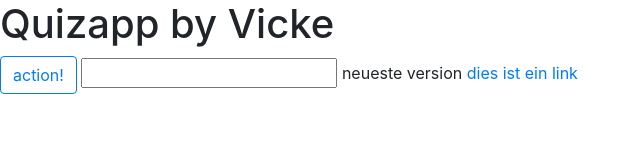
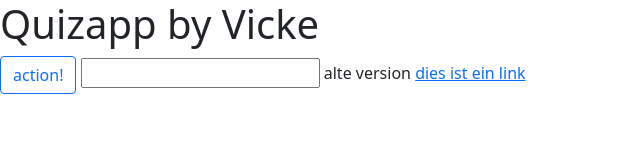
Before and after one commit to v1cke/quizapp, a website: page index.html in a window 1280 px wide. Shown: the whole page, without its empty margins (0-641 px from the left). Drawn offline with nearby package versions, Linux system fonts and the light colour scheme.

Commit message:
newestversion

```diff
--- a/index.html
+++ b/index.html
@@ -12,7 +12,7 @@
 <body>
     <h1>Quizapp by Vicke</h1>
 
-    <button class="btn btn-outline-primary">action!</button> <input type="text"> neueste version <a href="'">dies
+    <button class="btn btn-outline-primary">action!</button> <input type="text"> alte version <a href="'">dies
         ist ein link</a>
 
 </body>
--- /dev/null
+++ b/package.json
@@ -0,0 +1,5 @@
+{
+  "dependencies": {
+    "bootstrap": "^5.1.3"
+  }
+}
```
Also changed, not shown: 1 other file.
